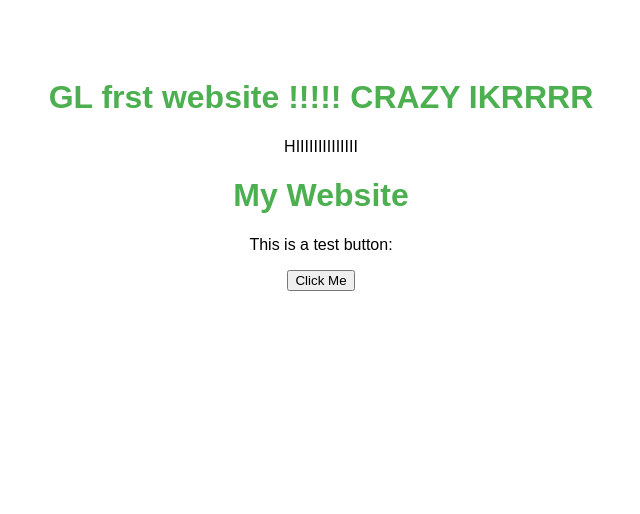
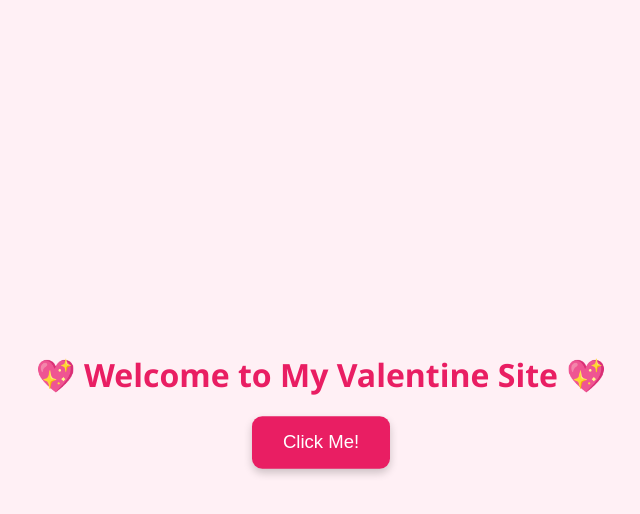
Before and after one commit to lalaza970/lalaza996.github.io, a plain HTML site: page index.html in a window 1280 px wide. Shown: the whole page, without its empty margins (319-959 px from the left). Drawn offline with Linux system fonts and the light colour scheme.

Commit message:
Update index.html

```diff
--- a/index.html
+++ b/index.html
@@ -1,30 +1,66 @@
 <!DOCTYPE html>
-<html>
+<html lang="en">
 <head>
-  <title>YEEHAWWWWW</title>
+  <meta charset="UTF-8">
+  <meta name="viewport" content="width=device-width, initial-scale=1.0">
+  <title>Interactive Button</title>
   <style>
     body {
-      font-family: Arial;
-      text-align: center;
-      padding-top: 50px;
+      font-family: 'Segoe UI', sans-serif;
+      display: flex;
+      flex-direction: column;
+      align-items: center;
+      justify-content: center;
+      min-height: 100vh;
+      background-color: #fff0f5;
+      margin: 0;
     }
+
     h1 {
-      color: #4CAF50;
+      color: #e91e63;
+    }
+
+    button {
+      background-color: #e91e63;
+      color: white;
+      border: none;
+      padding: 15px 30px;
+      font-size: 18px;
+      border-radius: 10px;
+      cursor: pointer;
+      box-shadow: 0 4px 8px rgba(0,0,0,0.2);
+      transition: transform 0.2s, background-color 0.3s;
+      animation: pulse 2s infinite;
+    }
+
+    button:hover {
+      transform: scale(1.05);
+      background-color: #c2185b;
+    }
+
+    @keyframes pulse {
+      0% { transform: scale(1); }
+      50% { transform: scale(1.03); }
+      100% { transform: scale(1); }
     }
   </style>
 </head>
 <body>
-  <h1>GL frst website !!!!! CRAZY IKRRRR</h1>
-  <p>HIIIIIIIIIIIIII</p>
-   <h1>My Website</h1>
-  <p>This is a test button:</p>
 
-  <button onclick="sayHello()">Click Me</button>
+  <h1>💖 Welcome to My Valentine Site 💖</h1>
+
+  <button onclick="greetUser()">Click Me!</button>
 
   <script>
-    function sayHello() {
-      alert("Hello! Welcome to my website 💖");
+    function greetUser() {
+      const name = prompt("What's your name?");
+      if (name) {
+        alert("Hi " + name + "! You're amazing 💘");
+      } else {
+        alert("Hello mysterious stranger! 💫");
+      }
     }
   </script>
+
 </body>
 </html>
```
